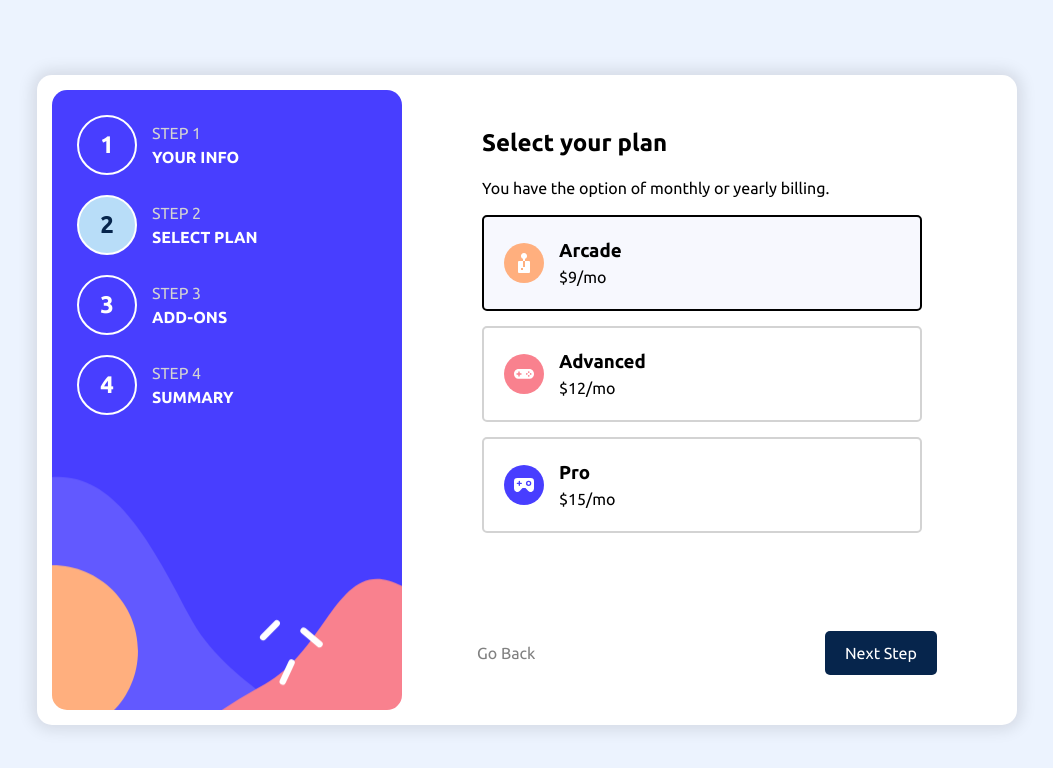
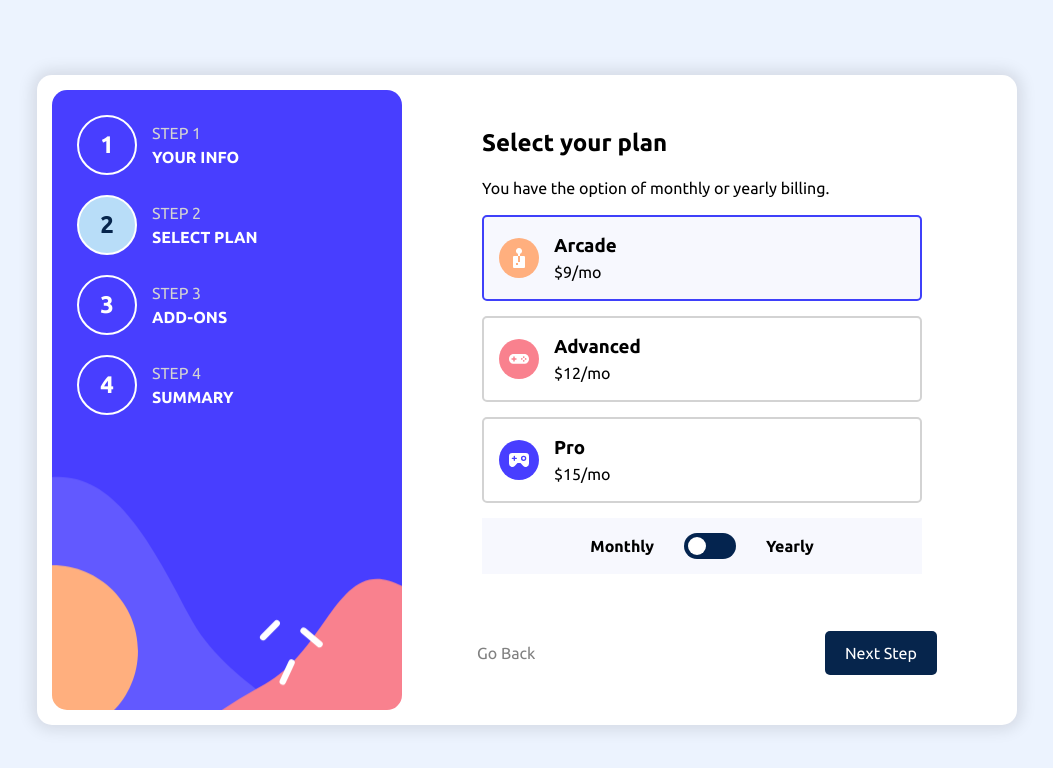
Before and after one commit to aflo7/multi-step-form, a Vue app: page / in a window 1280 px wide. Both pictures are taken after a click on the button "Next Step". Shown: the top 768 px of the page, without its empty margins (113-1166 px from the left). Built offline with nearby package versions, Linux system fonts and the light colour scheme.

Commit message:
added monthly-yearly slider

```diff
--- a/src/components/AddOn.vue
+++ b/src/components/AddOn.vue
@@ -67,7 +67,7 @@ import { store } from "../store"
 .option {
     border: 2px solid lightgray;
     border-radius: 5px;
-    padding: 20px;
+    padding: 15px;
     display: flex;
     justify-content: space-between;
     gap: 15px;
--- /dev/null
+++ b/src/components/MonthlyYearlySlider.vue
@@ -0,0 +1,70 @@
+<script setup>
+
+import { store } from '../store';
+</script>
+
+<template>
+    <label class="switch">
+        <input type="checkbox" />
+        <span class="slider round"></span>
+    </label>
+</template>
+
+<style scoped>
+.switch {
+    position: relative;
+    display: inline-block;
+    width: 52px;
+    height: 26px;
+}
+
+.switch input {
+    opacity: 0;
+    width: 0;
+    height: 0;
+}
+
+.slider {
+    position: absolute;
+    cursor: pointer;
+    top: 0;
+    left: 0;
+    right: 0;
+    bottom: 0;
+    background-color: rgb(4,36,79);
+    -webkit-transition: 0.2s;
+    transition: 0.2s;
+}
+
+.slider:before {
+    position: absolute;
+    content: "";
+    height: 18px;
+    width: 18px;
+    left: 4px;
+    bottom: 4px;
+    background-color: white;
+    -webkit-transition: 0.2s;
+    transition: 0.2s;
+}
+
+input:checked + .slider {
+    background-color: #ccc;
+
+}
+
+input:checked + .slider:before {
+    -webkit-transform: translateX(26px);
+    -ms-transform: translateX(26px);
+    transform: translateX(26px);
+}
+
+/* Rounded sliders */
+.slider.round {
+    border-radius: 34px;
+}
+
+.slider.round:before {
+    border-radius: 50%;
+}
+</style>
--- a/src/components/SelectYourPlan.vue
+++ b/src/components/SelectYourPlan.vue
@@ -1,5 +1,6 @@
 <script setup>
 import { store } from "../store"
+import MonthlyYearlySlider from "./MonthlyYearlySlider.vue"
 </script>
 
 <template>
@@ -40,6 +41,13 @@ import { store } from "../store"
                 <p>$15/mo</p>
             </div>
         </div>
+
+        <div class="slider-wrapper">
+            <p><strong>Monthly</strong></p>
+            <MonthlyYearlySlider />
+            <p><strong>Yearly</strong></p>
+
+        </div>
     </div>
 </template>
 
@@ -53,7 +61,7 @@ import { store } from "../store"
 .option {
     border: 2px solid lightgray;
     border-radius: 5px;
-    padding: 20px;
+    padding: 15px;
     display: flex;
     gap: 15px;
     cursor: pointer;
@@ -62,6 +70,16 @@ import { store } from "../store"
 
 .selected {
     background-color: rgb(247, 248, 254);
-    border: 2px solid black;
+    border: 2px solid rgb(63, 64, 250);
+
+}
+
+.slider-wrapper {
+    display: flex;
+    justify-content: center;
+    gap: 30px;
+    background-color: rgb(247, 248, 254);
+    padding: 15px;
+    align-items: center;
 }
 </style>
--- a/src/store.js
+++ b/src/store.js
@@ -4,6 +4,7 @@ import { reactive } from "vue"
 export const store = reactive({
     count: 0,
     selectedPlan: "arcade",
+    billing: "monthly",
     addOns: {
         onlineService: false,
         largerStorage: false,
```
